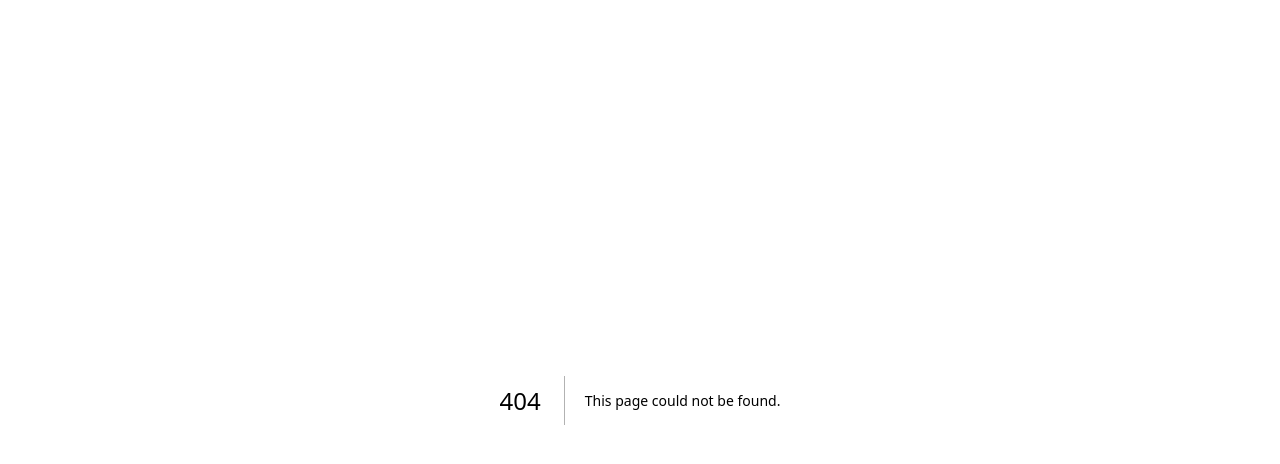
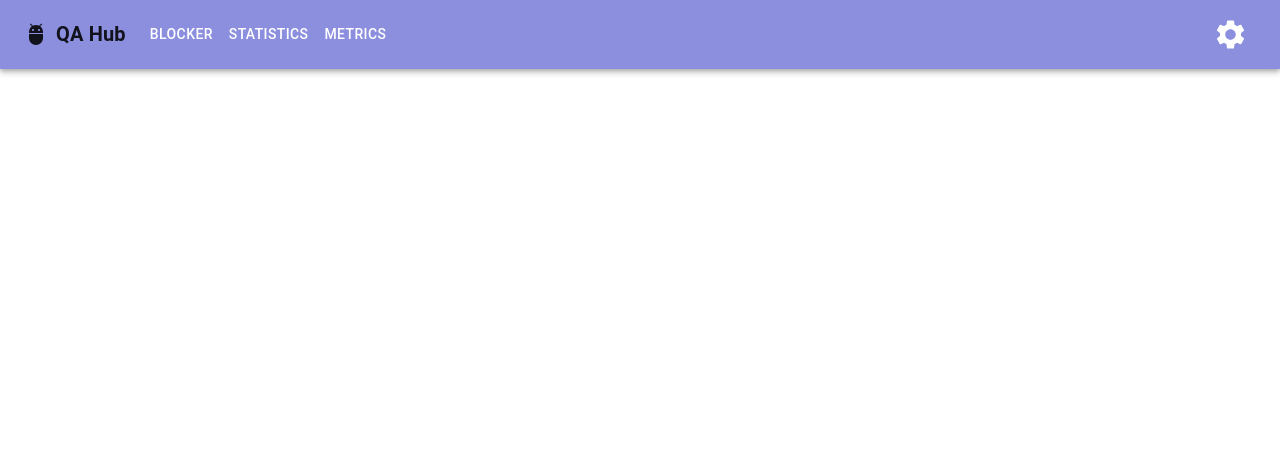
Before and after one commit to markOsipov/QA_Hub, a Next.js app in the folder qa_hub_frontend/: page /test in a window 1280 px wide. Before the commit this address had no page. Shown: the top 464 px of the page. Built offline with nearby package versions, Linux system fonts and the light colour scheme.

Commit message:
App bar template

```diff
--- /dev/null
+++ b/qa_hub_frontend/components/common/QaHubAppBar.js
@@ -0,0 +1,59 @@
+import * as React from 'react';
+import AppBar from '@mui/material/AppBar';
+import Box from '@mui/material/Box';
+import Toolbar from '@mui/material/Toolbar';
+import IconButton from '@mui/material/IconButton';
+import Typography from '@mui/material/Typography';
+import Container from '@mui/material/Container';
+import Button from '@mui/material/Button';
+import Tooltip from '@mui/material/Tooltip';
+import AdbIcon from '@mui/icons-material/Adb';
+import SettingsIcon from '@mui/icons-material/Settings';
+
+const pages = ['Blocker', 'Statistics', 'Metrics'];
+
+function QaHubAppBar() {
+    return (
+        <AppBar position="static">
+            <Container style={{maxWidth: "100vw"}}>
+                <Toolbar disableGutters>
+                    <AdbIcon sx={{ display: { xs: 'none', md: 'flex' }, mr: 1 }} />
+                    <Typography
+                        variant="h6"
+                        noWrap
+                        component="a"
+                        href="/"
+                        sx={{
+                            mr: 2,
+                            display: { xs: 'none', md: 'flex' },
+                            fontWeight: 700,
+                        }}
+                    >
+                        QA Hub
+                    </Typography>
+
+                    <Box sx={{ flexGrow: 1, display: { xs: 'none', md: 'flex' } }}>
+                        {pages.map((page) => (
+                            <Button
+                                key={page}
+                                sx={{ my: 2, color: 'white', display: 'block' }}
+                            >
+                                {page}
+                            </Button>
+                        ))}
+                    </Box>
+
+                    <Box>
+                        <Tooltip title="Open settings">
+                            <IconButton>
+                                <SettingsIcon fontSize="large" style={{color: "white"}}/>
+                            </IconButton>
+                        </Tooltip>
+                    </Box>
+                </Toolbar>
+            </Container>
+        </AppBar>
+    );
+}
+
+export default QaHubAppBar;
--- a/qa_hub_frontend/package.json
+++ b/qa_hub_frontend/package.json
@@ -11,6 +11,7 @@
   "dependencies": {
     "@emotion/react": "^11.10.5",
     "@emotion/styled": "^11.10.5",
+    "@mui/icons-material": "^5.10.9",
     "@mui/material": "^5.10.13",
     "eslint": "8.27.0",
     "eslint-config-next": "13.0.2",
--- /dev/null
+++ b/qa_hub_frontend/pages/test.js
@@ -0,0 +1,14 @@
+import { ThemeProvider } from '@mui/material/styles';
+import {customTheme} from "../styles/CustomTheme";
+import QaHubAppBar from "../components/common/QaHubAppBar";
+
+
+function Test() {
+    return (
+        <ThemeProvider theme={customTheme}>
+            <QaHubAppBar></QaHubAppBar>
+        </ThemeProvider>
+    );
+}
+
+export default Test;
--- /dev/null
+++ b/qa_hub_frontend/styles/CustomTheme.js
@@ -0,0 +1,26 @@
+import {createTheme} from "@mui/material/styles";
+
+export var customTheme = createTheme({
+    palette: {
+        type: 'dark',
+        primary: {
+            main: '#8b8fde',
+        },
+        secondary: {
+            main: '#5765b9',
+        },
+        background: {
+            default: '#303030',
+            paper: '#424242',
+        },
+        success: {
+            main: '#419036',
+        },
+        error: {
+            main: '#c44849',
+        },
+        warning: {
+            main: '#e88103',
+        },
+    },
+});
--- a/qa_hub_frontend/styles/globals.css
+++ b/qa_hub_frontend/styles/globals.css
@@ -21,6 +21,6 @@ a {
   }
   body {
     color: white;
-    background: black;
+    background: #303030;
   }
 }
```
Also changed, not shown: 1 other file (tests, documents, lock files or other folders).
